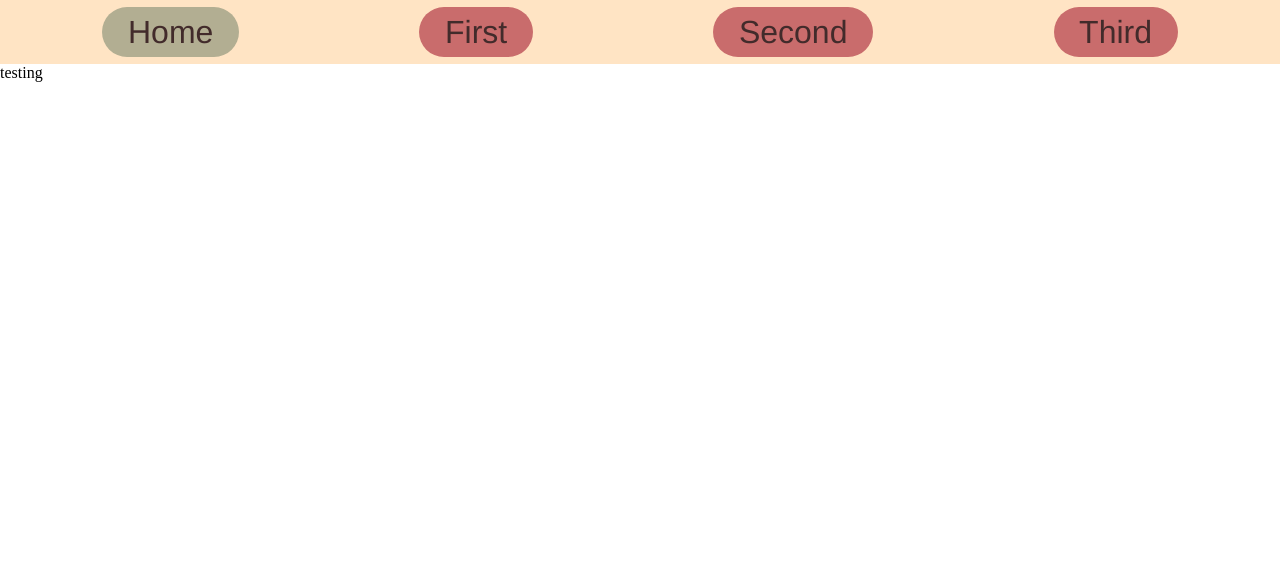
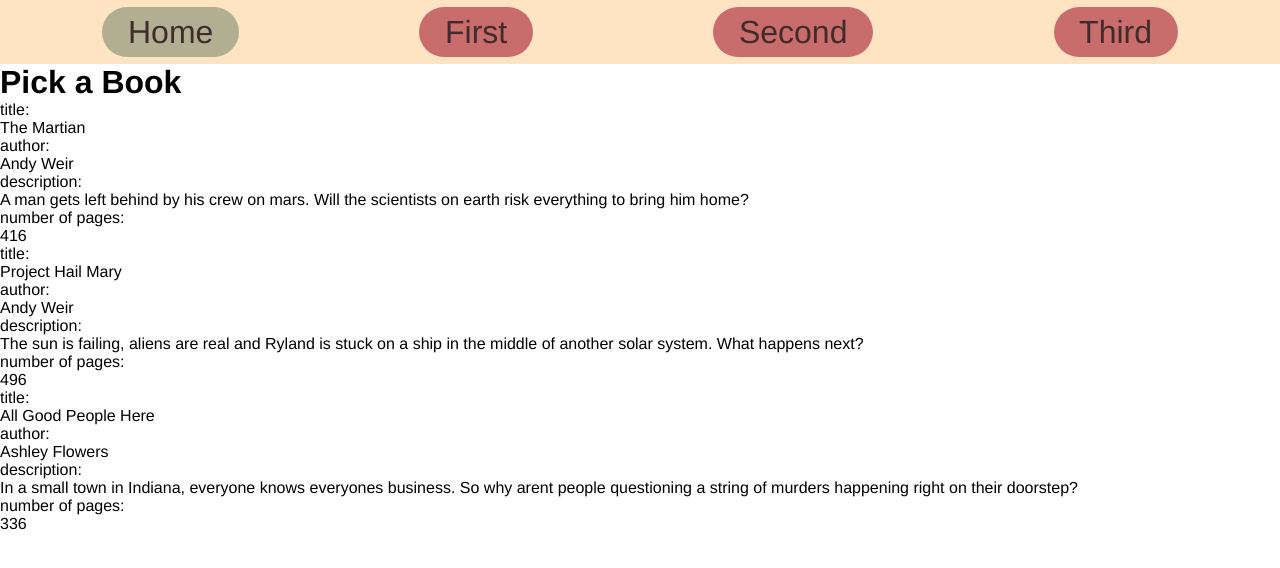
Before and after one commit to bebopdre/testing-nested-routes-methods, a React (Create React App) app: page / in a window 1280 px wide. Shown: the top 568 px of the page. Built offline with nearby package versions, Linux system fonts and the light colour scheme.

Commit message:
added some faux data about books to homepage

```diff
--- a/src/App.scss
+++ b/src/App.scss
@@ -2,4 +2,5 @@
     margin: 0;
     padding: 0;
     box-sizing: border-box;
+    font-family: 'Franklin Gothic Medium', 'Arial Narrow', Arial, sans-serif;
 }
--- a/src/components/NavBar/NavBar.scss
+++ b/src/components/NavBar/NavBar.scss
@@ -11,7 +11,7 @@
     padding: 0 8vw;
 
     &__link {
-        font-family: 'Franklin Gothic Medium', 'Arial Narrow', Arial, sans-serif;
+
         font-size: 2rem;
         text-decoration: none;
         color: rgb(66, 43, 43);
--- a/src/pages/HomePage/HomePage.js
+++ b/src/pages/HomePage/HomePage.js
@@ -1,10 +1,84 @@
-
+import './HomePage.scss';
 
 function HomePage() {
+    const books = [
+        {
+            id: 1,
+            title: 'The Martian',
+            author: 'Andy Weir',
+            description: 'A man gets left behind by his crew on mars. Will the scientists on earth risk everything to bring him home?',
+            pageNum: 416,
+            isMovie: true
+        },
+        {
+            id: 2,
+            title: 'Project Hail Mary',
+            author: 'Andy Weir',
+            description: 'The sun is failing, aliens are real and Ryland is stuck on a ship in the middle of another solar system. What happens next?',
+            pageNum: 496,
+            isMovie: false
+        },
+        {
+            id: 3,
+            title: 'All Good People Here',
+            author: 'Ashley Flowers',
+            description: 'In a small town in Indiana, everyone knows everyones business. So why arent people questioning a string of murders happening right on their doorstep?',
+            pageNum: 336,
+            isMovie: false
+        }
+    ];
+
     return (
-        <>
-            testing
-        </>
+        <main className="home">
+            <h1 className="home__heading">
+                Pick a Book
+            </h1>
+            <section className="home__books">
+                {
+                    books.map(book => (
+                        <div className="home__books-book">
+
+                            <div className="home__books-book-field">
+                                <p className="home__books-book-field-lable">
+                                    title:
+                                </p>
+                                <p className="home__books-book-field-text">
+                                    {book.title}
+                                </p>
+                            </div>
+
+                            <div className="home__books-book-field">
+                                <p className="home__books-book-field-lable">
+                                    author:
+                                </p>
+                                <p className="home__books-book-field-text">
+                                    {book.author}
+                                </p>
+                            </div>
+
+                            <div className="home__books-book-field">
+                                <p className="home__books-book-field-lable">
+                                    description:
+                                </p>
+                                <p className="home__books-book-field-text">
+                                    {book.description}
+                                </p>
+                            </div>
+
+                            <div className="home__books-book-field">
+                                <p className="home__books-book-field-lable">
+                                    number of pages:
+                                </p>
+                                <p className="home__books-book-field-text">
+                                    {book.pageNum}
+                                </p>
+                            </div>
+
+                        </div>
+                    ))
+                }
+            </section>
+        </main>
     )
 }
 
```
Also changed, not shown: src/pages/HomePage/HomePage.scss (added).
